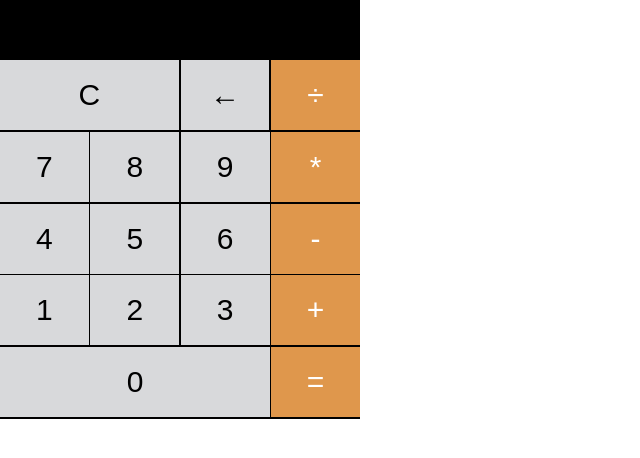
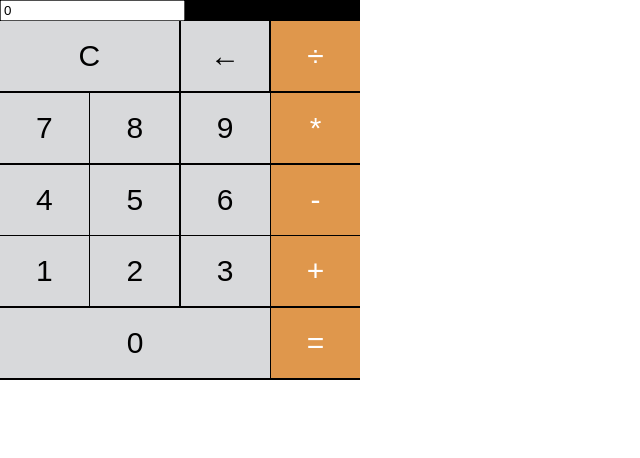
Before and after one commit to meenaFotovvat/calculatore, a plain HTML site: page index.html in a window 1280 px wide. Shown: the whole page, without its empty margins (0-640 px from the left). Drawn offline with Linux system fonts and the light colour scheme.

Commit message:
change paragraph to input and class name of it

```diff
--- a/index.html
+++ b/index.html
@@ -9,24 +9,24 @@
 </head>
 <body>
     <div class="container">
-        <p class="calculate"></p>
-        <button class="col_2 reset">C</button>
-        <button class="col_1_clr clear">←</button>
-        <button class="col_1_orange operand">÷</button>
-        <button class="col_1">7</button>
-        <button class="col_1">8</button>
-        <button class="col_1">9</button>
-        <button class="col_1_orange operand">*</button>
-        <button class="col_1">4</button>
-        <button class="col_1">5</button>
-        <button class="col_1">6</button>
-        <button class="col_1_orange operand">-</button>
-        <button class="col_1">1</button>
-        <button class="col_1">2</button>
-        <button class="col_1">3</button>
-        <button class="col_1_orange operand">+</button>
-        <button class="col_3">0</button>
-        <button class="col_1_orange operand">=</button>
+        <input type="text" value="0" class="screen">
+        <button type="button" class="col_2 reset">C</button>
+        <button type="button" class="col_1_clr clear">←</button>
+        <button type="button" class="col_1_orange operator">÷</button>
+        <button type="button" class="col_1 digit">7</button>
+        <button type="button" class="col_1 digit">8</button>
+        <button type="button" class="col_1 digit">9</button>
+        <button type="button" class="col_1_orange operator">*</button>
+        <button type="button" class="col_1 digit">4</button>
+        <button type="button" class="col_1 digit">5</button>
+        <button type="button" class="col_1 digit">6</button>
+        <button type="button" class="col_1_orange operator">-</button>
+        <button type="button" class="col_1 digit">1</button>
+        <button type="button" class="col_1 digit">2</button>
+        <button type="button" class="col_1 digit">3</button>
+        <button type="button" class="col_1_orange operator">+</button>
+        <button type="button" class="col_3 digit">0</button>
+        <button type="button" class="col_1_orange operator">=</button>
     </div>
 </body>
 <script src="./calculatore.js"></script>
```
